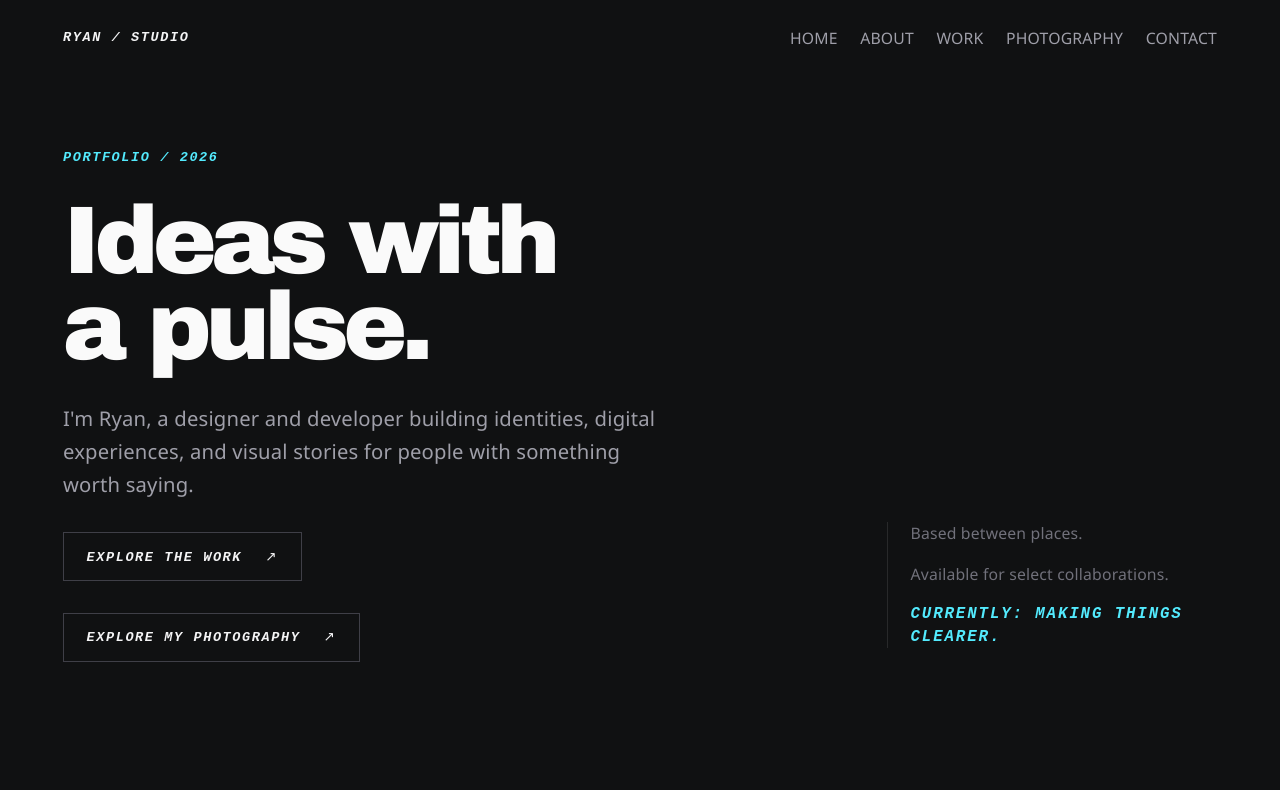
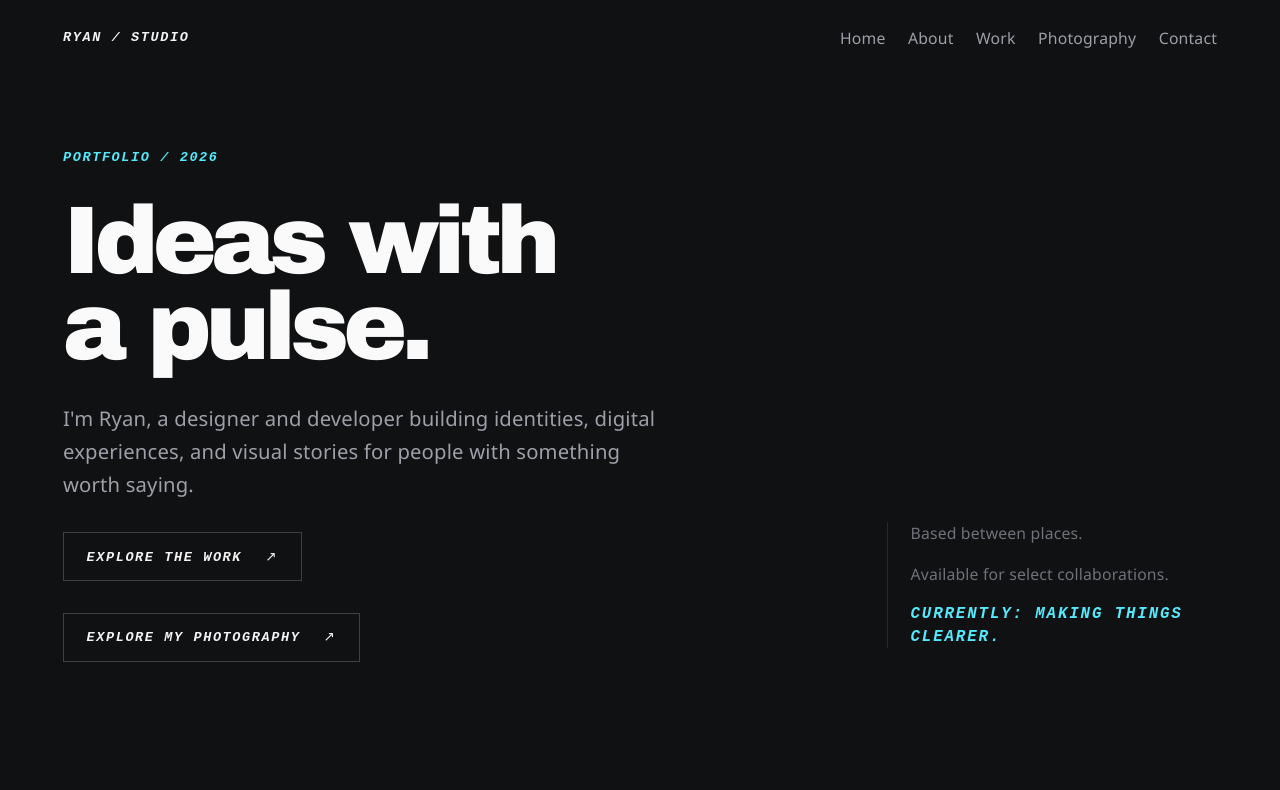
Before and after one commit to Ryan1997123/Portfolio-React, a React (Vite) app: page / in a window 1280 px wide. Shown: the top 790 px of the page. Built offline with nearby package versions, Linux system fonts and the light colour scheme; a web font is replaced by a local one.

Commit message:
Nav links updated

```diff
--- a/src/pages/portfolio-pages.jsx
+++ b/src/pages/portfolio-pages.jsx
@@ -5,11 +5,11 @@ import { projects } from '../data/projects'
 import './portfolio-pages.css'
 
 const navItems = [
-  ['/', 'HOME'],
-  ['/about', 'ABOUT'],
-  ['/work', 'WORK'],
-  ['/photography', 'PHOTOGRAPHY'],
-  ['/contact', 'CONTACT'],
+  ['/', 'Home'],
+  ['/about', 'About'],
+  ['/work', 'Work'],
+  ['/photography', 'Photography'],
+  ['/contact', 'Contact'],
 ]
 
 function SiteLayout({ children }) {
```
